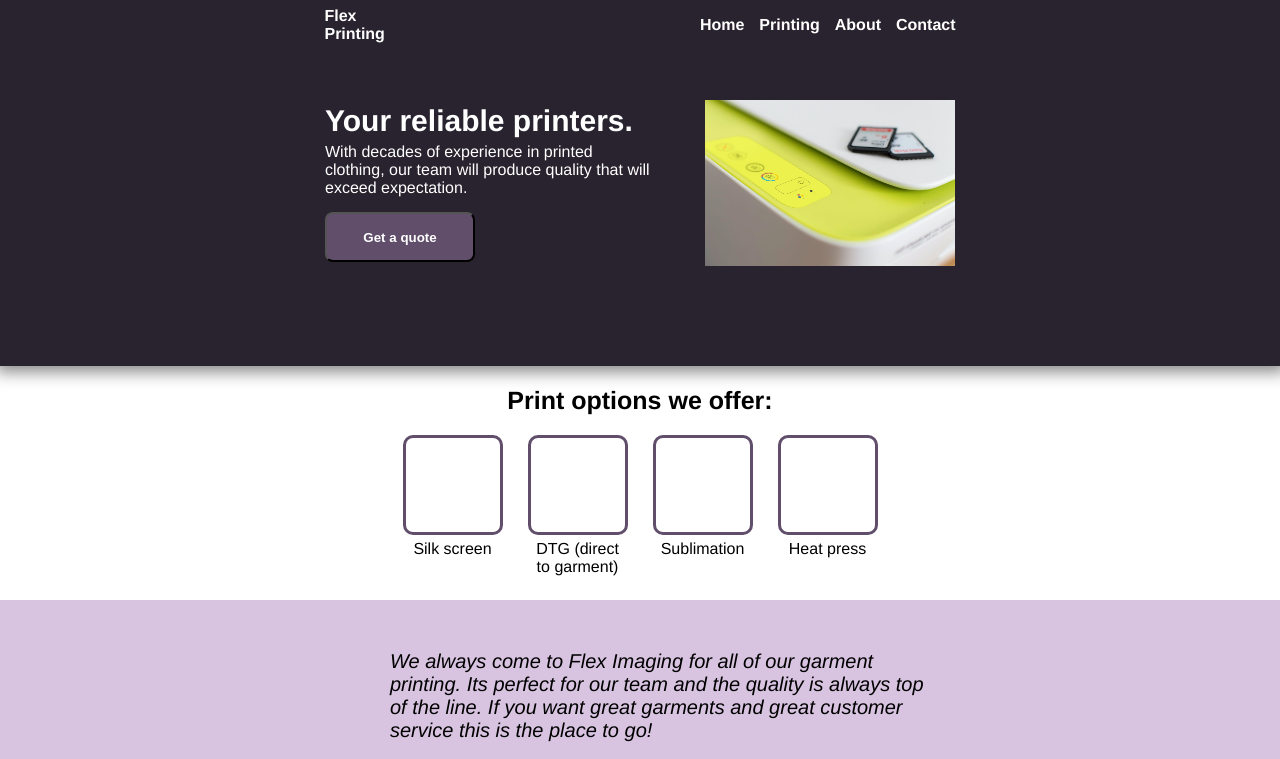
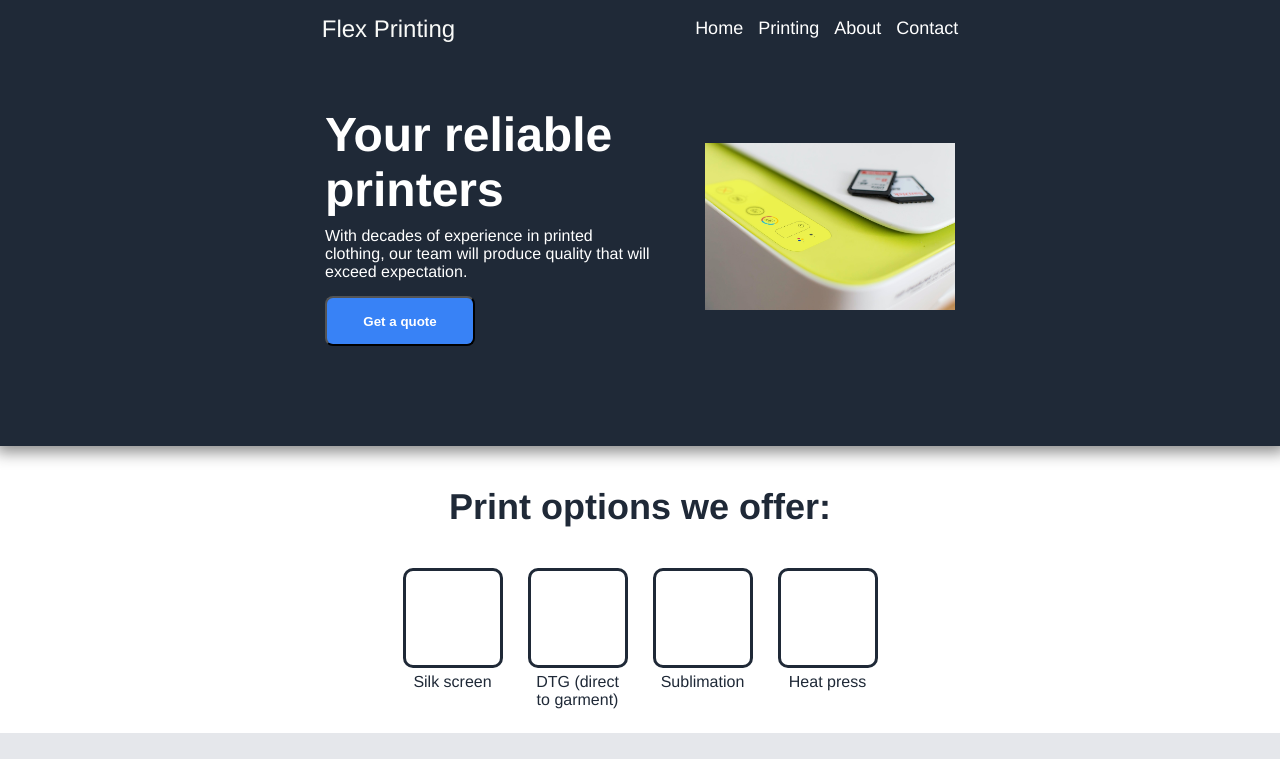
Before and after one commit to ItsWakana/FlexImaging, a plain HTML site: page index.html in a window 1280 px wide. Shown: the top 759 px of the page. Drawn offline with Linux system fonts and the light colour scheme.

Commit message:
fix formatting and color theme

```diff
--- a/index.html
+++ b/index.html
@@ -10,10 +10,7 @@
 <body>
     <div class="top-section">
         <header>
-            <div class="full-logo">
-                <div class="logo">Flex</div>
-                <div class="logo">Printing</div>
-            </div>
+                <div class="logo">Flex Printing</div>
             <ul class="links">
                 <li><a href="#">Home</a></li>
                 <li><a href="#">Printing</a></li>
@@ -23,7 +20,7 @@
         </header>
         <div class="content1">
             <div class="get-quote">
-                <div class="heading">Your reliable printers.</div>
+                <div class="heading">Your reliable printers</div>
                 <div class="subheading">With decades of experience in printed clothing, our team will produce quality that will exceed expectation.</div>
                 <button class="button1">Get a quote</button>
             </div>
--- a/style.css
+++ b/style.css
@@ -14,15 +14,18 @@ header {
     display:flex;
     align-items: center;
     justify-content: center;
-    gap:275px;
+    gap:200px;
     margin-bottom:50px;
-    font-weight: 700;
     color: white;
 }
 
+.logo {
+    font-size: 24px;
+    color: #f9faf8;
+}
 .top-section {
     padding-bottom:100px;
-    background-color: rgb(40, 35, 46);
+    background-color: #1F2937;
     color: white;
     box-shadow: 1px 1px 15px 5px #888888;
 }
@@ -31,21 +34,25 @@ header {
     list-style: none;
     display:flex;
     gap:15px;
+    font-size: 18px;
+    color: #e5e7eb;
 }
 
-.heading,
+.heading {
+    font-size: 48px;
+    font-weight: 900;
+    padding-bottom: 10px;
+}
 .heading2 {
-    font-size: 30px;
-    font-weight:bold;
-    margin-bottom:5px;
+    text-align: center;
+    font-size: 36px;
+    font-weight: bold;
+    margin-top: 40px;
+    margin-bottom:40px;
+    color: #1f2937;
 }
 
-.heading2 {
-    text-align: center;
-    font-size: 25px;
-    margin-top: 20px;
-    margin-bottom:20px;
-}
+
 .print-options {
     display: flex;
     justify-content: center;
@@ -59,7 +66,7 @@ header {
     width:100px;
 }
 .box {
-    border: solid rgb(96, 78, 107);
+    border: solid #1f2937;
     height:100px;
     width:100px;
     border-radius: 10px;
@@ -68,7 +75,7 @@ header {
 }
 
 .container-block {
-    background-color: rgb(216, 196, 224);
+    background-color: #e5e7eb;
     display:flex;
     padding:50px;
     align-items: center;
@@ -93,8 +100,9 @@ header {
     font-weight: 800;
 }
 .customer-comment {
-    font-size: 20px;
+    font-size: 36px;
     font-style: italic;
+    color: #1f2937;
 }
 .content1 {
     display:flex;
@@ -126,7 +134,7 @@ header {
     width:600px;
     align-items: center;
     justify-content: space-around;
-    background-color:rgb(96, 78, 107);
+    background-color:#3882f6;
     border-radius: 5px;
     box-sizing: border-box;
 }
@@ -153,8 +161,8 @@ header {
     border-radius:8px;
     box-sizing:border-box;
     color: white;
-    background-color: rgb(96, 78, 107);
-    font-weight: 800;
+    background-color: #3882f6;
+    font-weight: 650;
 }
 
 .button2 {
@@ -165,13 +173,16 @@ header {
     border: solid white;
     border-width: 2px;
     color: white;
-    background-color: transparent;
-    font-weight: 800;
+    background-color: #3882f6;
+    font-weight: 650;
 }
 
+.text {
+    color:#1f2937;
+}
 .footer-container {
     display: flex;
-    background-color:rgb(40, 35, 46);
+    background-color:#1F2937;
     justify-content: center;
     align-items: center;
     padding:25px;
```
